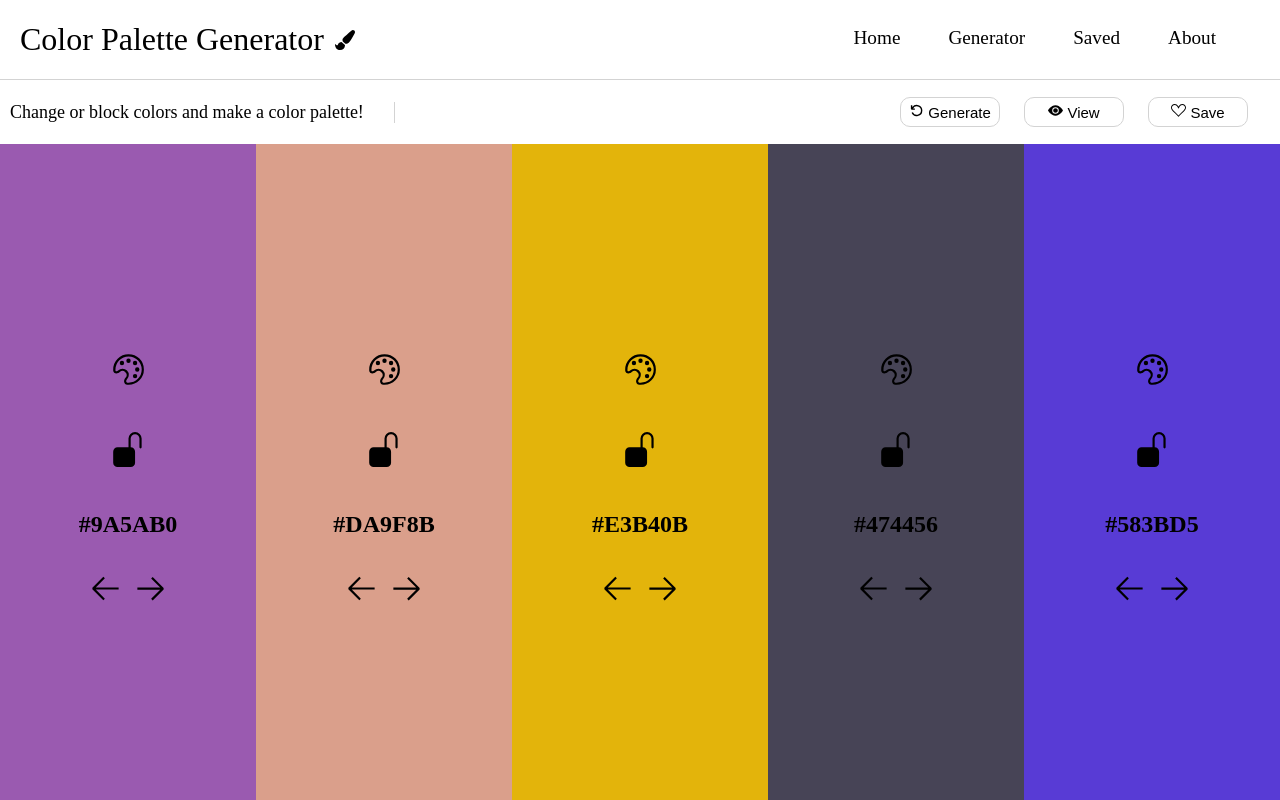
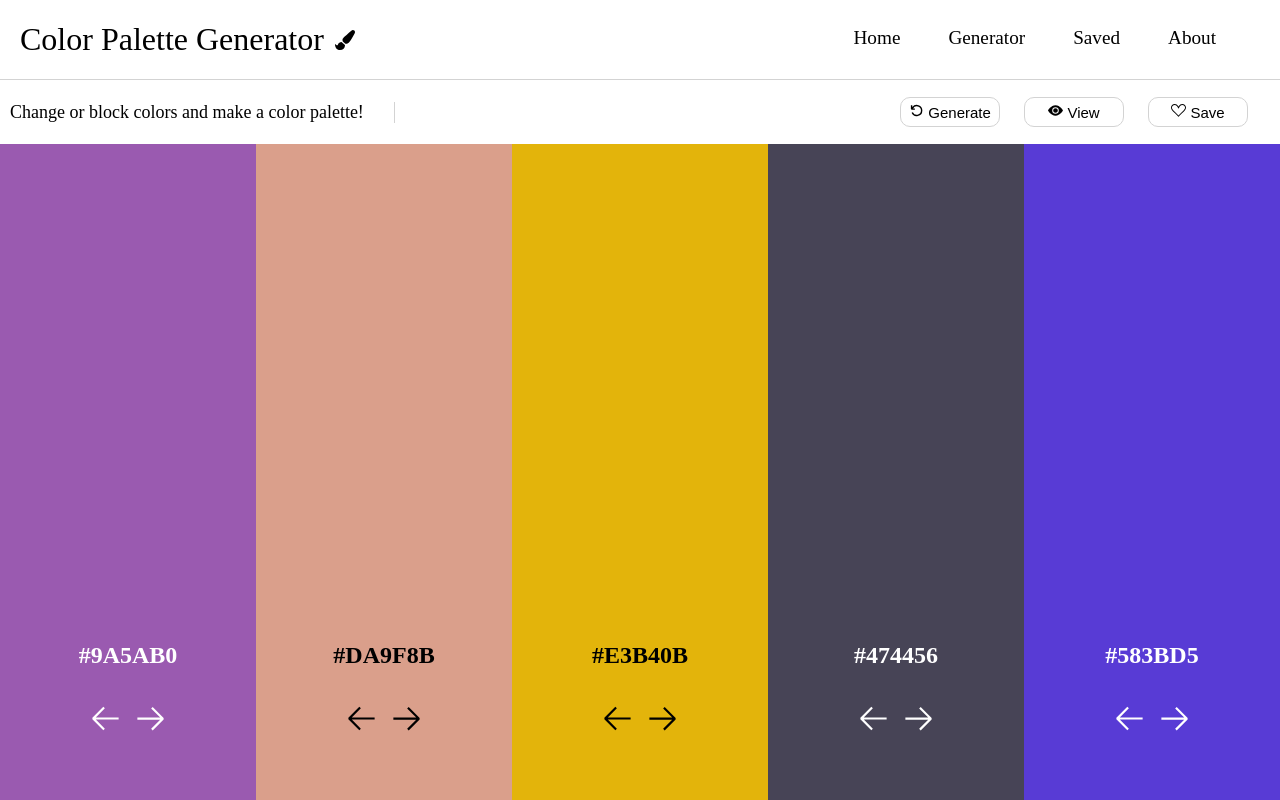
Before and after one commit to AdrianMReds/react-color-palette-generator, a React (Create React App) app: page /generator in a window 1280 px wide. Built offline with nearby package versions, Linux system fonts and the light colour scheme.

Commit message:
Selected, show and dark or light

```diff
--- a/src/Components/Pages/Generator.jsx
+++ b/src/Components/Pages/Generator.jsx
@@ -35,8 +35,6 @@ const generateColor = () => {
     random.push(Math.floor(Math.random() * 256));
   }
   finalColor = "#" + rgbToHex(random);
-  console.log(`Random: ${random}`);
-  console.log(`Final color ${finalColor}`);
   return finalColor;
 };
 
@@ -48,10 +46,7 @@ const Generator = () => {
     { color: generateColor(), blocked: false },
     { color: generateColor(), blocked: false },
   ]);
-
-  // useEffect(() => {
-  //   console.log("New render");
-  // }, [palette]);
+  const [selected, setSelected] = useState(undefined);
 
   const restartColors = () => {
     let tempPalette = [...palette];
@@ -93,6 +88,7 @@ const Generator = () => {
       <div
         className="palette"
         style={{ display: "flex", flexDirection: "row", height: "82vh" }}
+        onMouseLeave={() => setSelected(undefined)}
       >
         {palette.map((color, index) => {
           return (
@@ -133,6 +129,8 @@ const Generator = () => {
                   setPalette(tempPalette);
                 }
               }}
+              setSelected={() => setSelected(index)}
+              show={selected === index ? true : false}
             />
           );
         })}
@@ -148,7 +146,31 @@ const ColorBar = ({
   changeBlocked,
   moveLeft,
   moveRight,
+  setSelected,
+  show,
 }) => {
+  const darkOrLight = (color) => {
+    var r, g, b, hsp;
+
+    // Function extracted from https://awik.io/determine-color-bright-dark-using-javascript/
+    //Convert it to RGB: http://gist.github.com/983661
+    color = +("0x" + color.slice(1).replace(color.length < 5 && /./g, "$&$&"));
+
+    r = color >> 16;
+    g = (color >> 8) & 255;
+    b = color & 255;
+
+    // HSP (Highly Sensitive Poo) equation from http://alienryderflex.com/hsp.html
+    hsp = Math.sqrt(0.299 * (r * r) + 0.587 * (g * g) + 0.114 * (b * b));
+
+    // Using the HSP value, determine whether the color is light or dark
+    if (hsp > 127.5) {
+      return "light";
+    } else {
+      return "dark";
+    }
+  };
+
   return (
     <div
       className="colorBar"
@@ -156,9 +178,11 @@ const ColorBar = ({
         width: "20%",
         backgroundColor: c,
         display: "flex",
+        flexDirection: "column",
         alignItems: "center",
-        justifyContent: "center",
+        justifyContent: "flex-end",
       }}
+      onMouseEnter={setSelected}
     >
       <div
         className="actionsBar"
@@ -166,6 +190,7 @@ const ColorBar = ({
           display: "flex",
           flexDirection: "column",
           alignItems: "center",
+          marginBottom: 55,
         }}
       >
         <div
@@ -173,22 +198,33 @@ const ColorBar = ({
           style={{
             height: "60px",
             width: "60px",
+            display: show ? "flex" : "none",
           }}
         >
-          <VscSymbolColor style={{ fontSize: 35 }} />
+          <VscSymbolColor
+            style={{ fontSize: 35 }}
+            color={darkOrLight(c) === "light" ? "black" : "white"}
+          />
         </div>
         <div
           className="actionsBar-action"
           style={{
             height: "60px",
             width: "60px",
+            display: b || show ? "flex" : "none",
           }}
           onClick={changeBlocked}
         >
           {b ? (
-            <BsFillLockFill style={{ fontSize: 35 }} />
+            <BsFillLockFill
+              style={{ fontSize: 35 }}
+              color={darkOrLight(c) === "light" ? "black" : "white"}
+            />
           ) : (
-            <BsFillUnlockFill style={{ fontSize: 35 }} />
+            <BsFillUnlockFill
+              style={{ fontSize: 35 }}
+              color={darkOrLight(c) === "light" ? "black" : "white"}
+            />
           )}
         </div>
         <div
@@ -198,7 +234,9 @@ const ColorBar = ({
             width: "150px",
           }}
         >
-          <h2>{c}</h2>
+          <h2 style={{ color: darkOrLight(c) === "light" ? "black" : "white" }}>
+            {c}
+          </h2>
         </div>
         <div
           style={{
@@ -208,10 +246,16 @@ const ColorBar = ({
           }}
         >
           <div className="actionsBar-action" onClick={moveLeft}>
-            <VscArrowLeft style={{ fontSize: 35 }} />
+            <VscArrowLeft
+              style={{ fontSize: 35 }}
+              color={darkOrLight(c) === "light" ? "black" : "white"}
+            />
           </div>
           <div className="actionsBar-action" onClick={moveRight}>
-            <VscArrowRight style={{ fontSize: 35 }} />
+            <VscArrowRight
+              style={{ fontSize: 35 }}
+              color={darkOrLight(c) === "light" ? "black" : "white"}
+            />
           </div>
         </div>
       </div>
```
